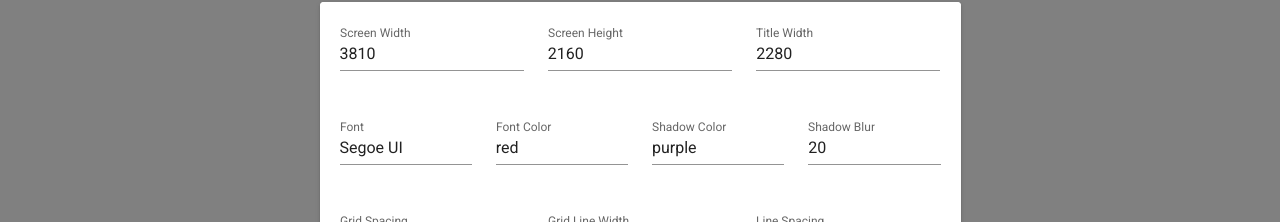
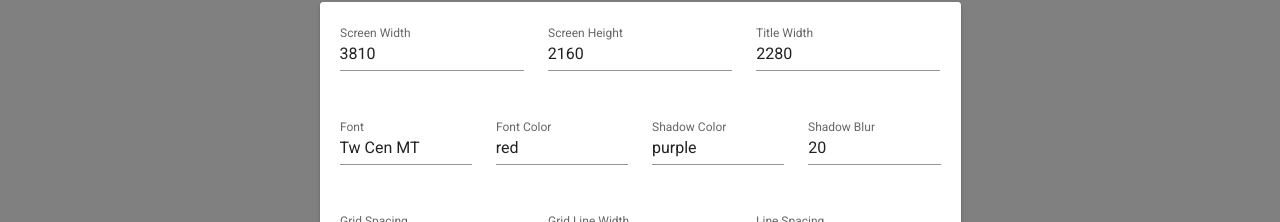
Before and after one commit to sedlatschek/title-screen-generator, a Vue app: page / in a window 1280 px wide. Shown: the part 819-1041 px from the top of the page. Built offline with nearby package versions, Linux system fonts and the light colour scheme.

Commit message:
set default font to 'Tw Cen MT'

```diff
--- a/src/App.vue
+++ b/src/App.vue
@@ -25,7 +25,7 @@ export default {
   data() {
     return {
       config: {
-        font: 'Segoe UI',
+        font: 'Tw Cen MT',
         screenWidth: 3810,
         screenHeight: 2160,
         titleWidth: 2280,
```
